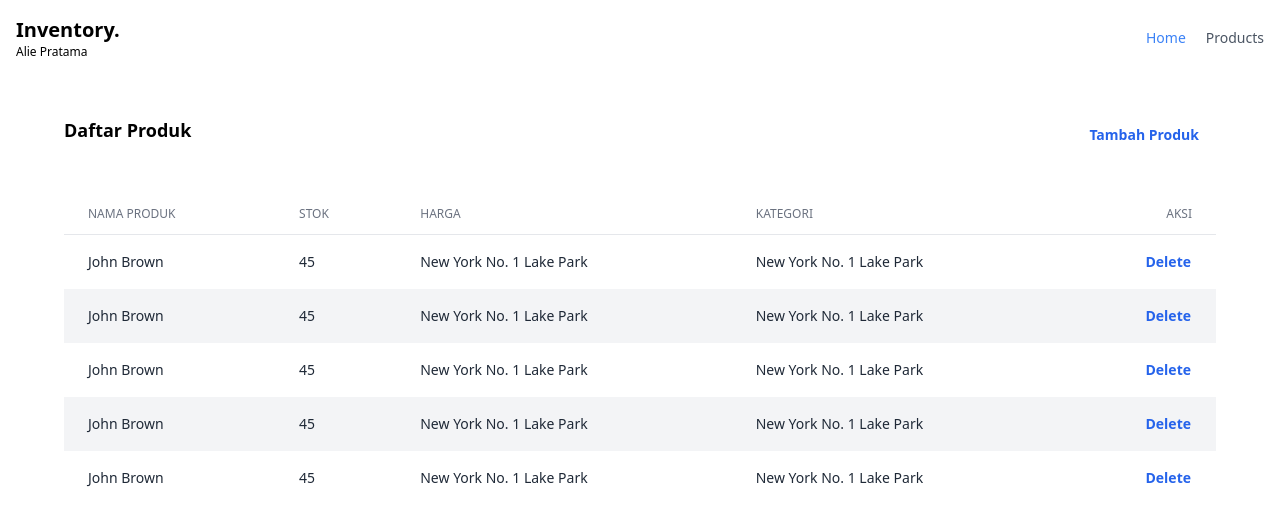
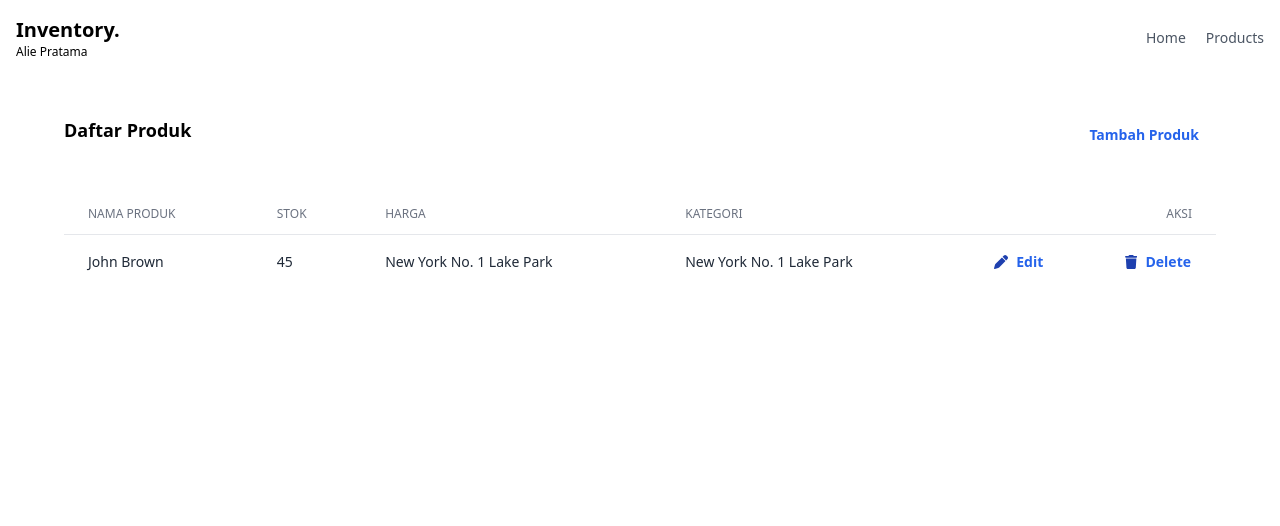
Before and after one commit to aliepratama/kuliah-responsi-inventory, a Vue app in the folder inventory-fe/: page /products in a window 1280 px wide. Shown: the top 526 px of the page. Built offline with nearby package versions, Linux system fonts and the light colour scheme.

Commit message:
feat: add back button to form

```diff
--- a/inventory-fe/package.json
+++ b/inventory-fe/package.json
@@ -9,6 +9,10 @@
     "preview": "vite preview"
   },
   "dependencies": {
+    "@fortawesome/fontawesome-svg-core": "^6.4.2",
+    "@fortawesome/free-regular-svg-icons": "^6.4.2",
+    "@fortawesome/free-solid-svg-icons": "^6.4.2",
+    "@fortawesome/vue-fontawesome": "latest-3",
     "axios": "^1.6.1",
     "preline": "^2.0.0",
     "vue": "^3.3.4",
--- a/inventory-fe/src/components/NavBar.vue
+++ b/inventory-fe/src/components/NavBar.vue
@@ -12,7 +12,7 @@ export default{
                     path: '/products'
                 },
             ],
-            activeState: 'Home',
+            activeState: 'home',
             activeButton: 'text-blue-500 dark:focus:outline-none dark:focus:ring-1 dark:focus:ring-gray-600',
             defaultButton: 'text-gray-600 hover:text-gray-400 dark:text-gray-400 dark:hover:text-gray-500 dark:focus:outline-none dark:focus:ring-1 dark:focus:ring-gray-600',
         }
--- a/inventory-fe/src/routes/Forms.vue
+++ b/inventory-fe/src/routes/Forms.vue
@@ -1,8 +1,14 @@
 <script>
+export default {
+    data(){
+        return {
+            isCreate: true,
+        }
+    }
+}
 </script>
 <template>
     <div>
-        <div></div>
         <div>
             <div class="max-w-4xl px-4 py-10 sm:px-6 lg:px-8 lg:py-14 mx-auto">
                 <!-- Card -->
@@ -10,8 +16,11 @@
                     <form>
                     <!-- Section -->
                         <div class="grid sm:grid-cols-12 gap-2 sm:gap-4 py-8 first:pt-0 last:pb-0 border-t first:border-transparent border-gray-200 dark:border-gray-700 dark:first:border-transparent">
-                            <div class="sm:col-span-12">
-                                <h2 class="text-lg font-semibold text-gray-800 dark:text-gray-200">
+                            <div class="flex items-center sm:col-span-12">
+                                <router-link to="/products" type="button" class="py-2 px-3 flex justify-center items-center h-[2.875rem] w-[2.875rem] text-sm font-semibold rounded-lg border border-transparent bg-blue-600 text-white hover:bg-blue-700 disabled:opacity-50 disabled:pointer-events-none dark:focus:outline-none dark:focus:ring-1 dark:focus:ring-gray-600">
+                                    <svg xmlns="http://www.w3.org/2000/svg" fill="white" stroke="currentColor" height="1em" viewBox="0 0 448 512"><!--! Font Awesome Free 6.4.2 by @fontawesome - https://fontawesome.com License - https://fontawesome.com/license (Commercial License) Copyright 2023 Fonticons, Inc. --><path d="M9.4 233.4c-12.5 12.5-12.5 32.8 0 45.3l160 160c12.5 12.5 32.8 12.5 45.3 0s12.5-32.8 0-45.3L109.2 288 416 288c17.7 0 32-14.3 32-32s-14.3-32-32-32l-306.7 0L214.6 118.6c12.5-12.5 12.5-32.8 0-45.3s-32.8-12.5-45.3 0l-160 160z"/></svg>
+                                </router-link>
+                                <h2 class="text-lg font-semibold text-gray-800 dark:text-gray-200 ml-4">
                                     Detail Produk
                                 </h2>
                             </div>
@@ -80,7 +89,7 @@
                         </div>
                         <div class="sm:col-span-12">
                             <button type="button" class="w-full py-3 px-4 inline-flex justify-center items-center gap-x-2 text-sm font-semibold rounded-lg border border-transparent bg-blue-600 text-white hover:bg-blue-700 disabled:opacity-50 disabled:pointer-events-none dark:focus:outline-none dark:focus:ring-1 dark:focus:ring-gray-600">
-                                Tambah Produk
+                                {{isCreate ? 'Tambah' : 'Edit'}} Produk
                             </button>
                         </div>
                     </form>
--- a/inventory-fe/src/routes/Products.vue
+++ b/inventory-fe/src/routes/Products.vue
@@ -33,48 +33,19 @@
                                     <td class="px-6 py-4 whitespace-nowrap text-sm text-gray-800 dark:text-gray-200">45</td>
                                     <td class="px-6 py-4 whitespace-nowrap text-sm text-gray-800 dark:text-gray-200">New York No. 1 Lake Park</td>
                                     <td class="px-6 py-4 whitespace-nowrap text-sm text-gray-800 dark:text-gray-200">New York No. 1 Lake Park</td>
-                                    <td class="px-6 py-4 whitespace-nowrap text-end text-sm font-medium">
-                                        <button type="button" class="inline-flex items-center gap-x-2 text-sm font-semibold rounded-lg border border-transparent text-blue-600 hover:text-blue-800 disabled:opacity-50 disabled:pointer-events-none dark:text-blue-500 dark:hover:text-blue-400 dark:focus:outline-none dark:focus:ring-1 dark:focus:ring-gray-600">Delete</button>
-                                    </td>
-                                </tr>
-
-                                <tr class="odd:bg-white even:bg-gray-100 hover:bg-gray-100 dark:odd:bg-gray-800 dark:even:bg-gray-700 dark:hover:bg-gray-700">
-                                    <td class="px-6 py-4 whitespace-nowrap text-sm font-medium text-gray-800 dark:text-gray-200">John Brown</td>
-                                    <td class="px-6 py-4 whitespace-nowrap text-sm text-gray-800 dark:text-gray-200">45</td>
-                                    <td class="px-6 py-4 whitespace-nowrap text-sm text-gray-800 dark:text-gray-200">New York No. 1 Lake Park</td>
-                                    <td class="px-6 py-4 whitespace-nowrap text-sm text-gray-800 dark:text-gray-200">New York No. 1 Lake Park</td>
-                                    <td class="px-6 py-4 whitespace-nowrap text-end text-sm font-medium">
-                                        <button type="button" class="inline-flex items-center gap-x-2 text-sm font-semibold rounded-lg border border-transparent text-blue-600 hover:text-blue-800 disabled:opacity-50 disabled:pointer-events-none dark:text-blue-500 dark:hover:text-blue-400 dark:focus:outline-none dark:focus:ring-1 dark:focus:ring-gray-600">Delete</button>
-                                    </td>
-                                </tr>
-
-                                <tr class="odd:bg-white even:bg-gray-100 hover:bg-gray-100 dark:odd:bg-gray-800 dark:even:bg-gray-700 dark:hover:bg-gray-700">
-                                    <td class="px-6 py-4 whitespace-nowrap text-sm font-medium text-gray-800 dark:text-gray-200">John Brown</td>
-                                    <td class="px-6 py-4 whitespace-nowrap text-sm text-gray-800 dark:text-gray-200">45</td>
-                                    <td class="px-6 py-4 whitespace-nowrap text-sm text-gray-800 dark:text-gray-200">New York No. 1 Lake Park</td>
-                                    <td class="px-6 py-4 whitespace-nowrap text-sm text-gray-800 dark:text-gray-200">New York No. 1 Lake Park</td>
-                                    <td class="px-6 py-4 whitespace-nowrap text-end text-sm font-medium">
-                                        <button type="button" class="inline-flex items-center gap-x-2 text-sm font-semibold rounded-lg border border-transparent text-blue-600 hover:text-blue-800 disabled:opacity-50 disabled:pointer-events-none dark:text-blue-500 dark:hover:text-blue-400 dark:focus:outline-none dark:focus:ring-1 dark:focus:ring-gray-600">Delete</button>
-                                    </td>
-                                </tr>
-
-                                <tr class="odd:bg-white even:bg-gray-100 hover:bg-gray-100 dark:odd:bg-gray-800 dark:even:bg-gray-700 dark:hover:bg-gray-700">
-                                    <td class="px-6 py-4 whitespace-nowrap text-sm font-medium text-gray-800 dark:text-gray-200">John Brown</td>
-                                    <td class="px-6 py-4 whitespace-nowrap text-sm text-gray-800 dark:text-gray-200">45</td>
-                                    <td class="px-6 py-4 whitespace-nowrap text-sm text-gray-800 dark:text-gray-200">New York No. 1 Lake Park</td>
-                                    <td class="px-6 py-4 whitespace-nowrap text-sm text-gray-800 dark:text-gray-200">New York No. 1 Lake Park</td>
-                                    <td class="px-6 py-4 whitespace-nowrap text-end text-sm font-medium">
-                                        <button type="button" class="inline-flex items-center gap-x-2 text-sm font-semibold rounded-lg border border-transparent text-blue-600 hover:text-blue-800 disabled:opacity-50 disabled:pointer-events-none dark:text-blue-500 dark:hover:text-blue-400 dark:focus:outline-none dark:focus:ring-1 dark:focus:ring-gray-600">Delete</button>
-                                    </td>
-                                </tr>
-
-                                <tr class="odd:bg-white even:bg-gray-100 hover:bg-gray-100 dark:odd:bg-gray-800 dark:even:bg-gray-700 dark:hover:bg-gray-700">
-                                    <td class="px-6 py-4 whitespace-nowrap text-sm font-medium text-gray-800 dark:text-gray-200">John Brown</td>
-                                    <td class="px-6 py-4 whitespace-nowrap text-sm text-gray-800 dark:text-gray-200">45</td>
-                                    <td class="px-6 py-4 whitespace-nowrap text-sm text-gray-800 dark:text-gray-200">New York No. 1 Lake Park</td>
-                                    <td class="px-6 py-4 whitespace-nowrap text-sm text-gray-800 dark:text-gray-200">New York No. 1 Lake Park</td>
-                                    <td class="px-6 py-4 whitespace-nowrap text-end text-sm font-medium">
-                                        <button type="button" class="inline-flex items-center gap-x-2 text-sm font-semibold rounded-lg border border-transparent text-blue-600 hover:text-blue-800 disabled:opacity-50 disabled:pointer-events-none dark:text-blue-500 dark:hover:text-blue-400 dark:focus:outline-none dark:focus:ring-1 dark:focus:ring-gray-600">Delete</button>
+                                    <td class="flex px-6 py-4 whitespace-nowrap text-end text-sm font-medium justify-between">
+                                        <div class="flex items-center">
+                                            <button type="button" class="inline-flex ml-2 items-center gap-x-2 text-sm font-semibold rounded-lg border border-transparent text-blue-600 hover:text-blue-800 disabled:opacity-50 disabled:pointer-events-none dark:text-blue-500 dark:hover:text-blue-400 dark:focus:outline-none dark:focus:ring-1 dark:focus:ring-gray-600">
+                                                <svg xmlns="http://www.w3.org/2000/svg" fill="#1e40af" height="1em" viewBox="0 0 512 512"><path d="M362.7 19.3L314.3 67.7 444.3 197.7l48.4-48.4c25-25 25-65.5 0-90.5L453.3 19.3c-25-25-65.5-25-90.5 0zm-71 71L58.6 323.5c-10.4 10.4-18 23.3-22.2 37.4L1 481.2C-1.5 489.7 .8 498.8 7 505s15.3 8.5 23.7 6.1l120.3-35.4c14.1-4.2 27-11.8 37.4-22.2L421.7 220.3 291.7 90.3z"/></svg>
+                                                Edit
+                                            </button>
+                                        </div>
+                                        <div class="flex items-center">
+                                            <button type="button" class="inline-flex ml-2 items-center gap-x-2 text-sm font-semibold rounded-lg border border-transparent text-blue-600 hover:text-blue-800 disabled:opacity-50 disabled:pointer-events-none dark:text-blue-500 dark:hover:text-blue-400 dark:focus:outline-none dark:focus:ring-1 dark:focus:ring-gray-600">
+                                                <svg xmlns="http://www.w3.org/2000/svg" fill="#1e40af" height="1em" viewBox="0 0 448 512"><path d="M135.2 17.7L128 32H32C14.3 32 0 46.3 0 64S14.3 96 32 96H416c17.7 0 32-14.3 32-32s-14.3-32-32-32H320l-7.2-14.3C307.4 6.8 296.3 0 284.2 0H163.8c-12.1 0-23.2 6.8-28.6 17.7zM416 128H32L53.2 467c1.6 25.3 22.6 45 47.9 45H346.9c25.3 0 46.3-19.7 47.9-45L416 128z"/></svg>
+                                                Delete
+                                            </button>
+                                        </div>
                                     </td>
                                 </tr>
                             </tbody>
--- a/inventory-fe/src/style.css
+++ b/inventory-fe/src/style.css
@@ -534,18 +534,6 @@ video {
   --tw-backdrop-sepia:  ;
 }
 
-.sr-only {
-  position: absolute;
-  width: 1px;
-  height: 1px;
-  padding: 0;
-  margin: -1px;
-  overflow: hidden;
-  clip: rect(0, 0, 0, 0);
-  white-space: nowrap;
-  border-width: 0;
-}
-
 .collapse {
   visibility: collapse;
 }
@@ -621,40 +609,20 @@ video {
   margin-top: 0.5rem;
 }
 
+.mt-2\.5 {
+  margin-top: 0.625rem;
+}
+
 .mt-5 {
   margin-top: 1.25rem;
 }
 
-.-ms-px {
-  margin-inline-start: -1px;
+.ml-2 {
+  margin-left: 0.5rem;
 }
 
-.-mt-px {
-  margin-top: -1px;
-}
-
-.ms-2 {
-  margin-inline-start: 0.5rem;
-}
-
-.mt-0 {
-  margin-top: 0px;
-}
-
-.mt-0\.5 {
-  margin-top: 0.125rem;
-}
-
-.mt-2\.5 {
-  margin-top: 0.625rem;
-}
-
-.mt-3 {
-  margin-top: 0.75rem;
-}
-
-.mb-2 {
-  margin-bottom: 0.5rem;
+.ml-4 {
+  margin-left: 1rem;
 }
 
 .block {
@@ -689,6 +657,10 @@ video {
   height: 1rem;
 }
 
+.h-\[2\.875rem\] {
+  height: 2.875rem;
+}
+
 .w-4 {
   width: 1rem;
 }
@@ -701,16 +673,20 @@ video {
   width: 100%;
 }
 
+.w-\[2\.875rem\] {
+  width: 2.875rem;
+}
+
 .min-w-full {
   min-width: 100%;
 }
 
+.max-w-4xl {
+  max-width: 56rem;
+}
+
 .max-w-\[85rem\] {
   max-width: 85rem;
-}
-
-.max-w-4xl {
-  max-width: 56rem;
 }
 
 .flex-none {
@@ -718,10 +694,6 @@ video {
 }
 
 .flex-shrink-0 {
-  flex-shrink: 0;
-}
-
-.shrink-0 {
   flex-shrink: 0;
 }
 
@@ -773,22 +745,17 @@ video {
   justify-content: space-between;
 }
 
+.gap-2 {
+  gap: 0.5rem;
+}
+
 .gap-5 {
   gap: 1.25rem;
-}
-
-.gap-2 {
-  gap: 0.5rem;
 }
 
 .gap-x-2 {
   -moz-column-gap: 0.5rem;
        column-gap: 0.5rem;
-}
-
-.gap-x-1 {
-  -moz-column-gap: 0.25rem;
-       column-gap: 0.25rem;
 }
 
 .divide-y > :not([hidden]) ~ :not([hidden]) {
@@ -828,10 +795,6 @@ video {
   border-radius: 0.375rem;
 }
 
-.rounded {
-  border-radius: 0.25rem;
-}
-
 .rounded-xl {
   border-radius: 0.75rem;
 }
@@ -853,9 +816,9 @@ video {
   border-color: transparent;
 }
 
-.border-gray-300 {
-  --tw-border-opacity: 1;
-  border-color: rgb(209 213 219 / var(--tw-border-opacity));
+.bg-blue-600 {
+  --tw-bg-opacity: 1;
+  background-color: rgb(37 99 235 / var(--tw-bg-opacity));
 }
 
 .bg-gray-900 {
@@ -873,9 +836,9 @@ video {
   background-color: rgb(255 255 255 / var(--tw-bg-opacity));
 }
 
-.bg-blue-600 {
+.bg-blue-800 {
   --tw-bg-opacity: 1;
-  background-color: rgb(37 99 235 / var(--tw-bg-opacity));
+  background-color: rgb(30 64 175 / var(--tw-bg-opacity));
 }
 
 .bg-opacity-50 {
@@ -918,6 +881,11 @@ video {
   padding-right: 1.5rem;
 }
 
+.px-8 {
+  padding-left: 2rem;
+  padding-right: 2rem;
+}
+
 .py-10 {
   padding-top: 2.5rem;
   padding-bottom: 2.5rem;
@@ -943,17 +911,8 @@ video {
   padding-bottom: 2rem;
 }
 
-.px-8 {
-  padding-left: 2rem;
-  padding-right: 2rem;
-}
-
 .pe-11 {
   padding-inline-end: 2.75rem;
-}
-
-.pe-9 {
-  padding-inline-end: 2.25rem;
 }
 
 .pe-12 {
@@ -1042,23 +1001,24 @@ video {
   color: rgb(255 255 255 / var(--tw-text-opacity));
 }
 
-.decoration-2 {
-  text-decoration-thickness: 2px;
+.text-blue-800 {
+  --tw-text-opacity: 1;
+  color: rgb(30 64 175 / var(--tw-text-opacity));
 }
 
 .opacity-0 {
   opacity: 0;
 }
 
+.shadow {
+  --tw-shadow: 0 1px 3px 0 rgb(0 0 0 / 0.1), 0 1px 2px -1px rgb(0 0 0 / 0.1);
+  --tw-shadow-colored: 0 1px 3px 0 var(--tw-shadow-color), 0 1px 2px -1px var(--tw-shadow-color);
+  box-shadow: var(--tw-ring-offset-shadow, 0 0 #0000), var(--tw-ring-shadow, 0 0 #0000), var(--tw-shadow);
+}
+
 .shadow-sm {
   --tw-shadow: 0 1px 2px 0 rgb(0 0 0 / 0.05);
   --tw-shadow-colored: 0 1px 2px 0 var(--tw-shadow-color);
-  box-shadow: var(--tw-ring-offset-shadow, 0 0 #0000), var(--tw-ring-shadow, 0 0 #0000), var(--tw-shadow);
-}
-
-.shadow {
-  --tw-shadow: 0 1px 3px 0 rgb(0 0 0 / 0.1), 0 1px 2px -1px rgb(0 0 0 / 0.1);
-  --tw-shadow-colored: 0 1px 3px 0 var(--tw-shadow-color), 0 1px 2px -1px var(--tw-shadow-color);
   box-shadow: var(--tw-ring-offset-shadow, 0 0 #0000), var(--tw-ring-shadow, 0 0 #0000), var(--tw-shadow);
 }
 
@@ -1089,49 +1049,12 @@ video {
   transition-duration: 300ms;
 }
 
-.file\:me-4::file-selector-button {
-  margin-inline-end: 1rem;
-}
-
-.file\:border-0::file-selector-button {
-  border-width: 0px;
-}
-
-.file\:bg-gray-100::file-selector-button {
-  --tw-bg-opacity: 1;
-  background-color: rgb(243 244 246 / var(--tw-bg-opacity));
-}
-
-.file\:bg-transparent::file-selector-button {
-  background-color: transparent;
-}
-
-.file\:px-3::file-selector-button {
-  padding-left: 0.75rem;
-  padding-right: 0.75rem;
-}
-
-.file\:py-2::file-selector-button {
-  padding-top: 0.5rem;
-  padding-bottom: 0.5rem;
-}
-
-.first\:rounded-t-lg:first-child {
-  border-top-left-radius: 0.5rem;
-  border-top-right-radius: 0.5rem;
-}
-
 .first\:border-transparent:first-child {
   border-color: transparent;
 }
 
 .first\:pt-0:first-child {
   padding-top: 0px;
-}
-
-.last\:rounded-b-lg:last-child {
-  border-bottom-right-radius: 0.5rem;
-  border-bottom-left-radius: 0.5rem;
 }
 
 .last\:pb-0:last-child {
@@ -1153,6 +1076,11 @@ video {
   background-color: rgb(219 234 254 / var(--tw-bg-opacity));
 }
 
+.hover\:bg-blue-700:hover {
+  --tw-bg-opacity: 1;
+  background-color: rgb(29 78 216 / var(--tw-bg-opacity));
+}
+
 .hover\:bg-gray-100:hover {
   --tw-bg-opacity: 1;
   background-color: rgb(243 244 246 / var(--tw-bg-opacity));
@@ -1168,11 +1096,6 @@ video {
   background-color: rgb(249 250 251 / var(--tw-bg-opacity));
 }
 
-.hover\:bg-blue-700:hover {
-  --tw-bg-opacity: 1;
-  background-color: rgb(29 78 216 / var(--tw-bg-opacity));
-}
-
 .hover\:text-black:hover {
   --tw-text-opacity: 1;
   color: rgb(0 0 0 / var(--tw-text-opacity));
@@ -1186,14 +1109,6 @@ video {
 .hover\:text-gray-400:hover {
   --tw-text-opacity: 1;
   color: rgb(156 163 175 / var(--tw-text-opacity));
-}
-
-.hover\:underline:hover {
-  text-decoration-line: underline;
-}
-
-.focus\:z-10:focus {
-  z-index: 10;
 }
 
 .focus\:border-blue-500:focus {
@@ -1255,24 +1170,8 @@ video {
     grid-column: span 3 / span 3;
   }
 
-  .sm\:col-span-8 {
-    grid-column: span 8 / span 8;
-  }
-
   .sm\:col-span-9 {
     grid-column: span 9 / span 9;
-  }
-
-  .sm\:col-span-2 {
-    grid-column: span 2 / span 2;
-  }
-
-  .sm\:col-span-4 {
-    grid-column: span 4 / span 4;
-  }
-
-  .sm\:col-start-4 {
-    grid-column-start: 4;
   }
 
   .sm\:mt-0 {
@@ -1323,12 +1222,12 @@ video {
     gap: 1rem;
   }
 
+  .sm\:p-4 {
+    padding: 1rem;
+  }
+
   .sm\:p-7 {
     padding: 1.75rem;
-  }
-
-  .sm\:p-4 {
-    padding: 1rem;
   }
 
   .sm\:px-6 {
@@ -1338,28 +1237,6 @@ video {
 
   .sm\:ps-5 {
     padding-inline-start: 1.25rem;
-  }
-
-  .sm\:first\:ms-0:first-child {
-    margin-inline-start: 0px;
-  }
-
-  .sm\:first\:rounded-s-lg:first-child {
-    border-start-start-radius: 0.5rem;
-    border-end-start-radius: 0.5rem;
-  }
-
-  .sm\:first\:rounded-se-none:first-child {
-    border-start-end-radius: 0px;
-  }
-
-  .sm\:last\:rounded-e-lg:last-child {
-    border-start-end-radius: 0.5rem;
-    border-end-end-radius: 0.5rem;
-  }
-
-  .sm\:last\:rounded-es-none:last-child {
-    border-end-start-radius: 0px;
   }
 }
 
```
Also changed, not shown: 1 other file (tests, documents, lock files or other folders).
